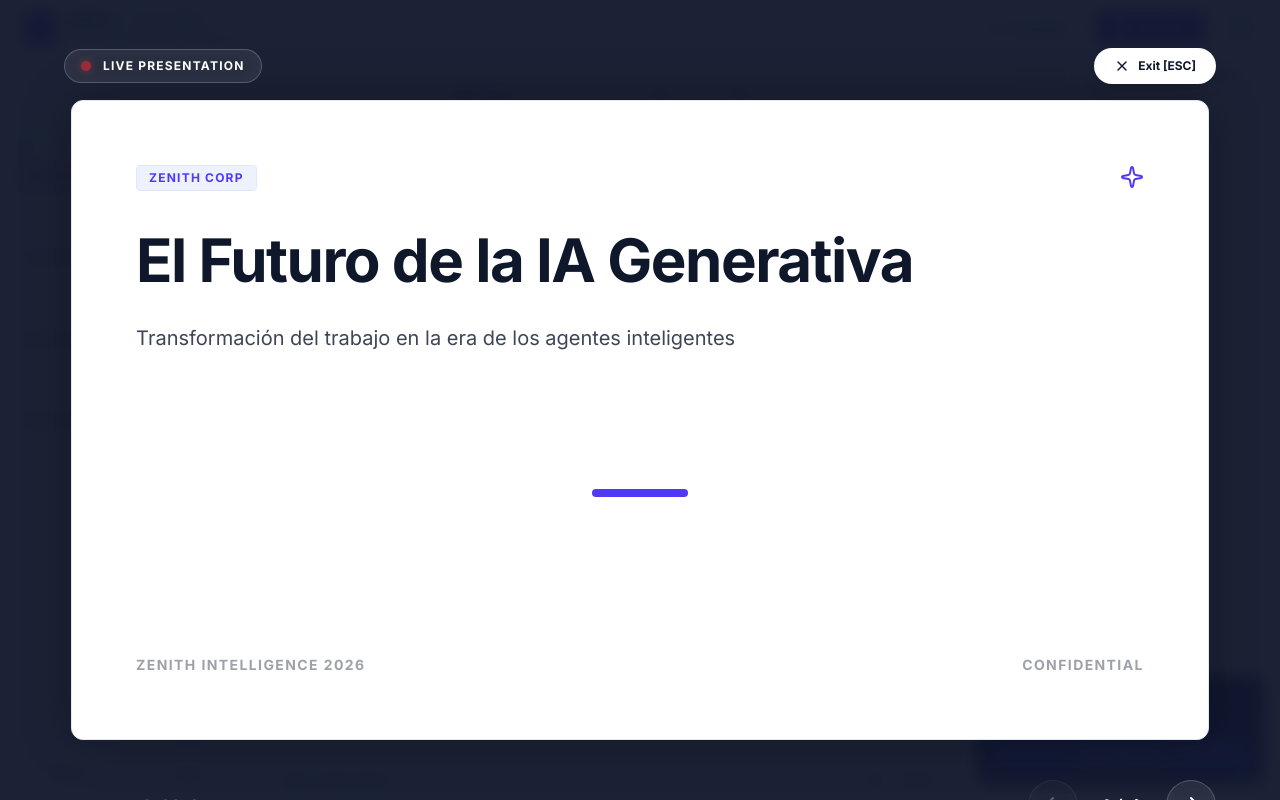
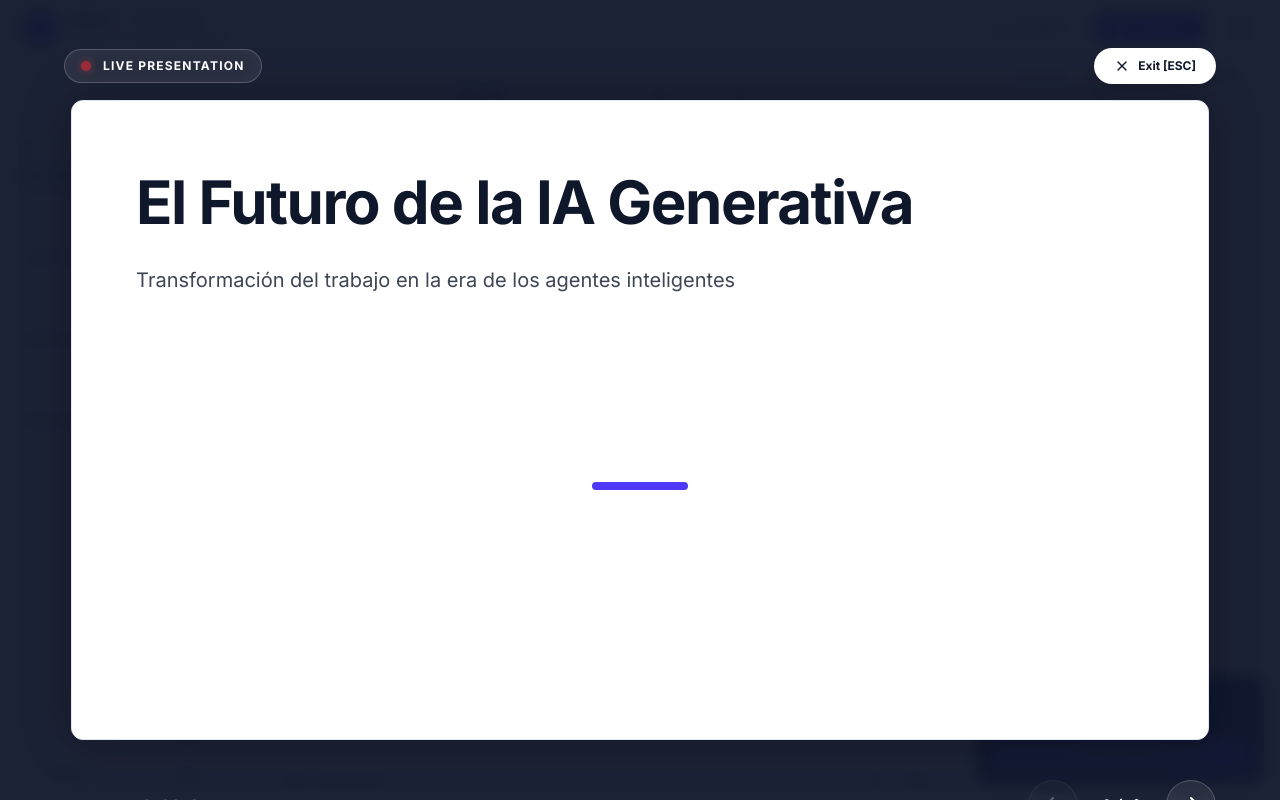
Before and after one commit to Romansiordia/Presenter-WebAPP, a React (Vite) app: page / in a window 1280 px wide. Both pictures are taken after a click on the button "Present". Built offline with nearby package versions, Linux system fonts and the light colour scheme; a web font is replaced by a local one.

Commit message:
refactor: remove branding elements from slides
Clean up slide layout by removing Zenith Intelligence branding and decorative headers to provide a more neutral canvas for users.

```diff
--- a/src/components/PresentationView.tsx
+++ b/src/components/PresentationView.tsx
@@ -53,13 +53,6 @@ export function PresentationView({
             style={{ maxHeight: 'calc(100vh - 160px)', maxWidth: 'calc((100vh - 160px) * 16 / 9)' }}
           >
             <div>
-              <div className="flex justify-between items-start mb-8">
-                <span className={`text-xs font-bold tracking-widest uppercase border px-3 py-1 rounded-sm ${theme.badge}`}>
-                  Zenith Corp
-                </span>
-                <Sparkle className={`w-6 h-6 ${theme.accent}`} />
-              </div>
-
               <h2 className={`text-5xl sm:text-6xl font-extrabold tracking-tight leading-tight ${theme.text} ${theme.fontClass}`}>
                 {activeSlide.title}
               </h2>
@@ -141,10 +134,6 @@ export function PresentationView({
 
             </div>
 
-            <div className="flex items-center justify-between pt-6 text-sm font-bold tracking-widest opacity-40 uppercase">
-              <span>Zenith Intelligence 2026</span>
-              <span>Confidential</span>
-            </div>
           </motion.div>
         </AnimatePresence>
       </div>
--- a/src/components/SlideCanvas.tsx
+++ b/src/components/SlideCanvas.tsx
@@ -71,13 +71,6 @@ export function SlideCanvas({ activeSlide, theme, onTextChange }: SlideCanvasPro
         >
 
           <div>
-            <div className="flex justify-between items-start mb-6">
-              <span className={`text-[10px] font-bold tracking-widest uppercase border px-2 py-0.5 rounded-sm ${theme.badge}`}>
-                {theme.name}
-              </span>
-              <Sparkle className={`w-5 h-5 ${theme.accent}`} />
-            </div>
-
             <h2
               contentEditable
               suppressContentEditableWarning
@@ -338,11 +331,6 @@ export function SlideCanvas({ activeSlide, theme, onTextChange }: SlideCanvasPro
 
           </div>
 
-          <div className="flex items-center justify-between pt-6 text-[11px] font-semibold tracking-wider opacity-50 uppercase">
-            <span>Zenith Intelligence 2026</span>
-            <span>Confidential</span>
-          </div>
-
           {/* Layout Guides Hover Effect */}
           <div className="absolute inset-0 border border-indigo-200 opacity-0 pointer-events-none hover:opacity-100 transition-opacity rounded-lg"></div>
         </div>
```
